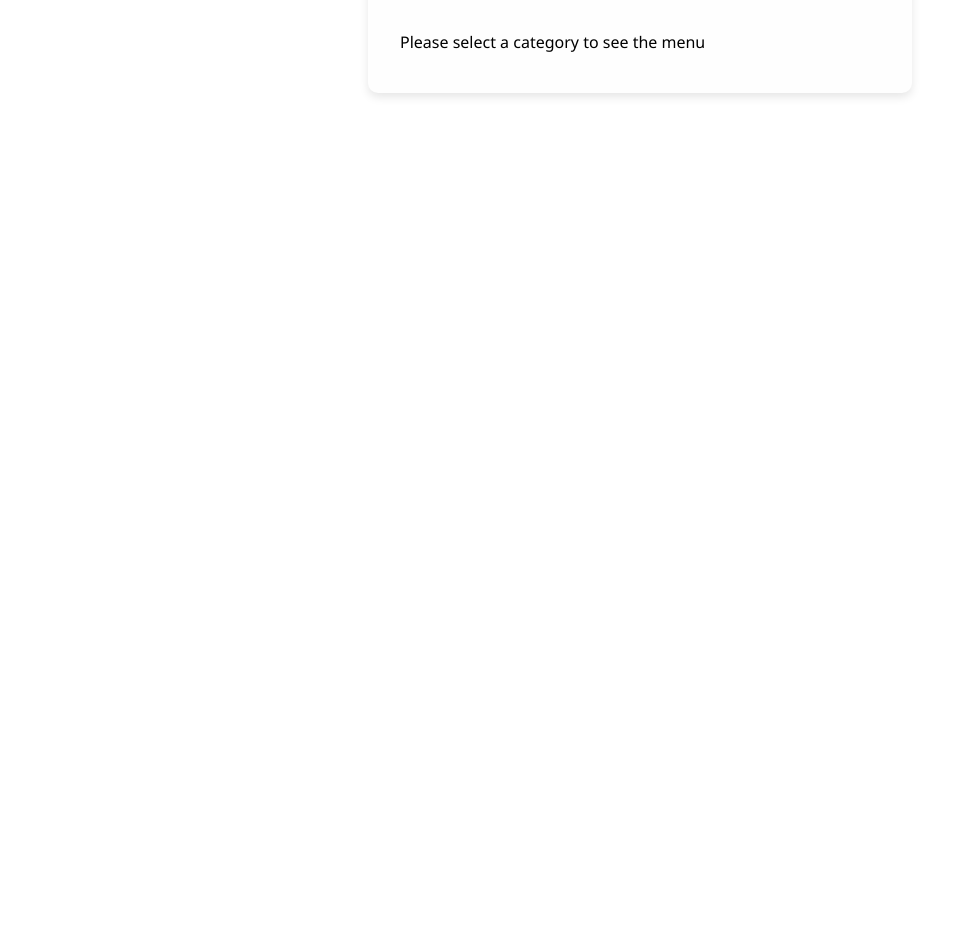
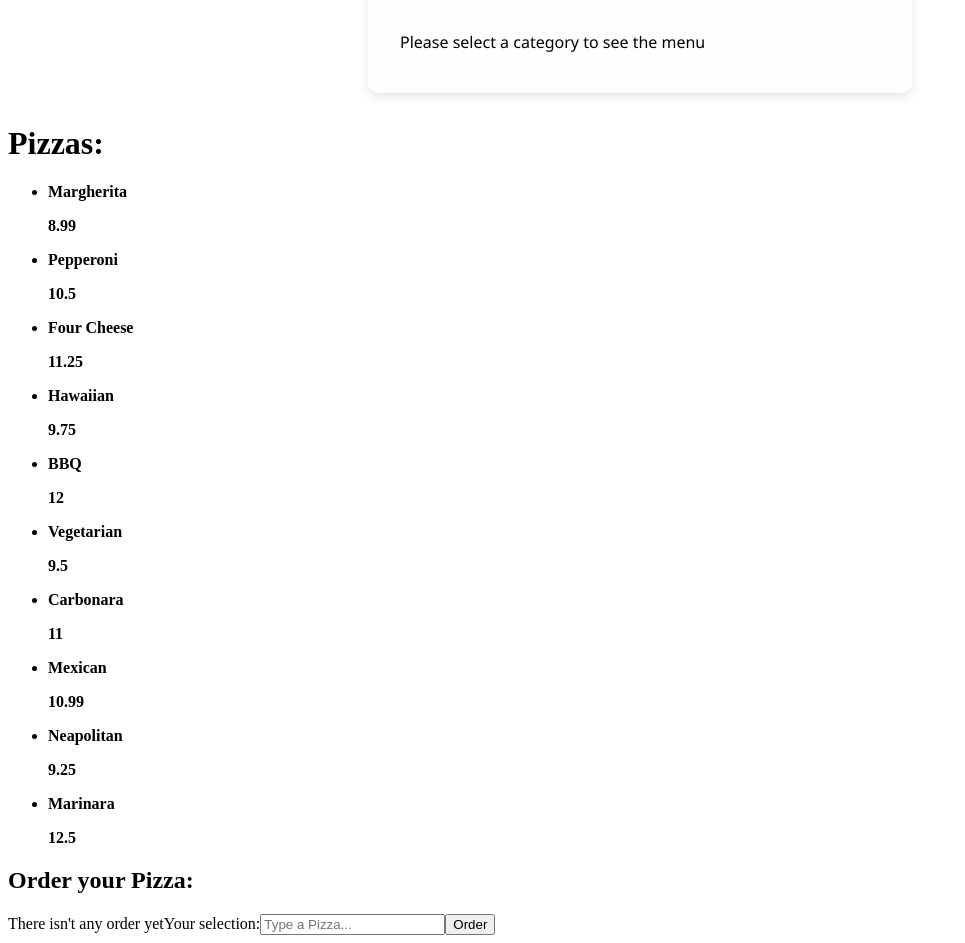
Before and after one commit to Fernando-Herrero/react-conditions-lists, a React (Vite) app: page / in a window 1280 px wide. Shown: the part 4260-5203 px from the top of the page, without its empty margins (0-965 px from the left). Before the commit the page ends 4385 px from the top, so only its background shows below. Built offline with nearby package versions, Linux system fonts and the light colour scheme.

Commit message:
feat(PizzardersAdvanzed): start component with form input and live pizza preview

```diff
--- a/src/App.jsx
+++ b/src/App.jsx
@@ -6,6 +6,7 @@ import { EmailCollector } from "./components/EmailCollector/EmailColector";
 import { MovieFavorites } from "./components/MovieFavorites/MovieFavorites";
 import { NameList } from "./components/NameList/NameList";
 import { OrderManager } from "./components/OrderManager/OrderManager";
+import { PizzaOrdersAdvanzed } from "./components/PizzaOrdersAdvanzed/PizzaOrdersAdvanzed";
 import { ProductList } from "./components/ProductList/ProductList";
 import { RemoveItemList } from "./components/RemoveItemList/RemoveItemList";
 import { RestaurantMenu } from "./components/RestaurantMenu/RestaurantMenu";
@@ -31,6 +32,7 @@ function App() {
 			<MovieFavorites />
 			<EmailCollector />
 			<RestaurantMenu />
+			<PizzaOrdersAdvanzed />
 		</>
 	);
 }
--- /dev/null
+++ b/src/components/PizzaOrdersAdvanzed/PizzaOrdersAdvanzed.jsx
@@ -0,0 +1,84 @@
+import { useState } from "react";
+import "./PizzaOrdersAdvanzed.css";
+
+const pizzas = [
+	{ id: 1, name: "Margherita", price: 8.99 },
+	{ id: 2, name: "Pepperoni", price: 10.5 },
+	{ id: 3, name: "Four Cheese", price: 11.25 },
+	{ id: 4, name: "Hawaiian", price: 9.75 },
+	{ id: 5, name: "BBQ", price: 12.0 },
+	{ id: 6, name: "Vegetarian", price: 9.5 },
+	{ id: 7, name: "Carbonara", price: 11.0 },
+	{ id: 8, name: "Mexican", price: 10.99 },
+	{ id: 9, name: "Neapolitan", price: 9.25 },
+	{ id: 10, name: "Marinara", price: 12.5 },
+];
+
+export const PizzaOrdersAdvanzed = () => {
+	const [order, setOrder] = useState({ id: "", name: "", price: "" });
+	const [inputValue, setInputValue] = useState("");
+	const [error, setError] = useState("");
+
+	const onInputOrder = (event) => {
+		setError("");
+		const value = event.target.value;
+		setInputValue(value);
+
+		if (value.trim() === "") return setOrder({ id: "", name: "", price: "" });
+
+		const findPizza = pizzas.find((pizza) => pizza.name.toLowerCase().includes(value.toLowerCase().trim()));
+
+		if (findPizza) {
+			setOrder(findPizza);
+		} else {
+			setOrder({ id: "", name: "", price: "" });
+			setError("No pizza found with that name");
+		}
+	};
+	const onSubmitForm = (event) => {};
+	return (
+		<div className="pizza-orders-advanzed-container">
+			<h1>Pizzas:</h1>
+			<ul className="pizzas-orders-advanzed-list">
+				{pizzas.map(({ id, name, price }) => (
+					<li key={id}>
+						<p>
+							<strong>{name}</strong>
+						</p>
+						<span>
+							<strong>{price}</strong>
+						</span>
+					</li>
+				))}
+			</ul>
+			<form className="pizza-orders-advanzed-form" onSubmit={onSubmitForm}>
+				<h2>Order your Pizza:</h2>
+
+				{!order.name && <span className="no-order-message">{error ? error : "There isn't any order yet"}</span>}
+				{order.name && (
+					<div className="order-state">
+						<p>
+							<strong>{order.name}</strong>
+						</p>
+						<span>
+							<strong>{order.price}</strong>
+						</span>
+					</div>
+				)}
+
+				<label className="name">Your selection:</label>
+				<input
+					type="text"
+					id="name"
+					name="name"
+					autoComplete="off"
+					value={inputValue}
+					onChange={onInputOrder}
+					placeholder="Type a Pizza..."
+				/>
+
+				<button type="submit">Order</button>
+			</form>
+		</div>
+	);
+};
```
Also changed, not shown: src/components/PizzaOrdersAdvanzed/PizzaOrdersAdvanzed.css (added).
